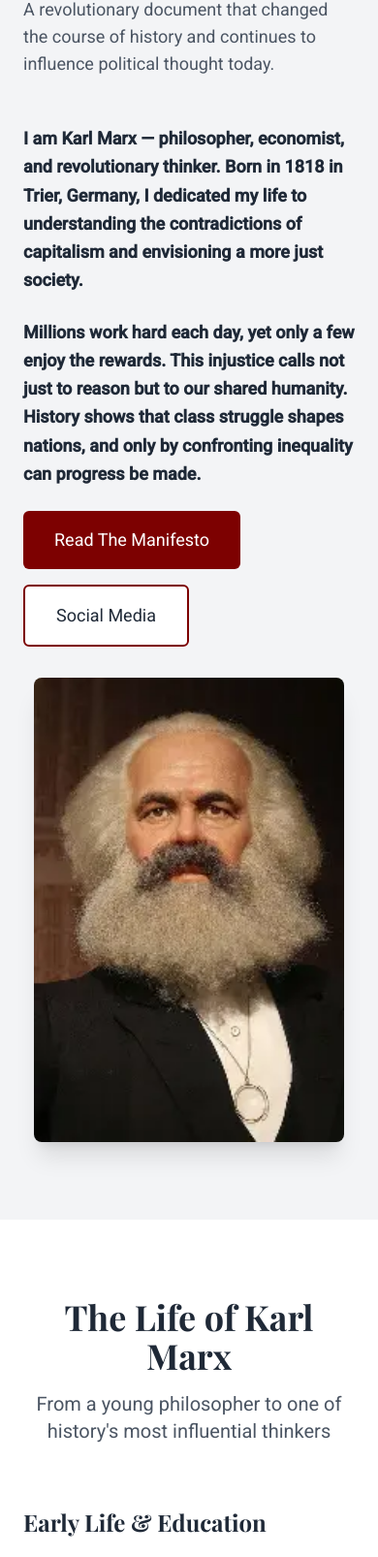
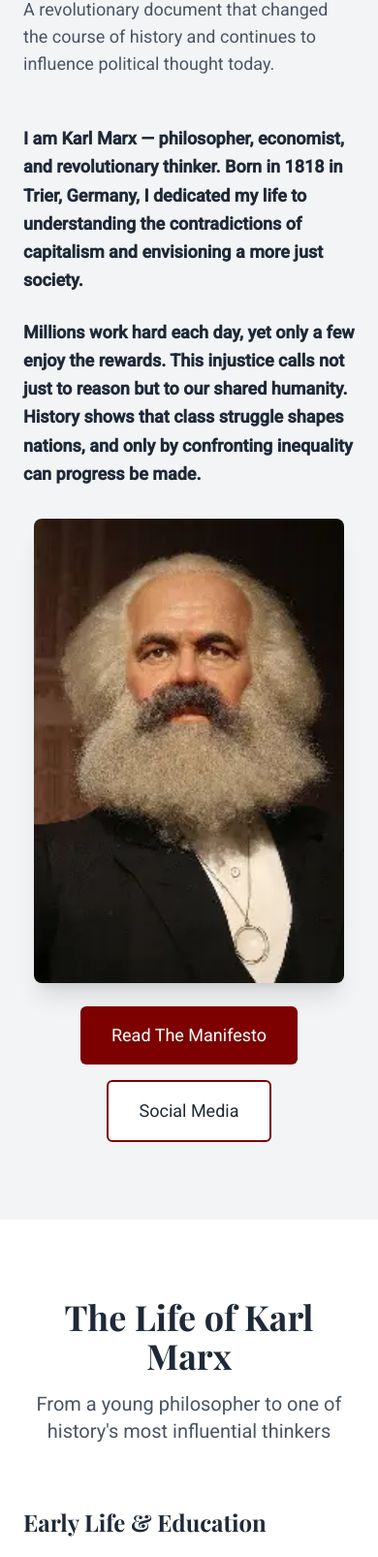
Before and after one commit to victoromerocord/Karl-Marx-mock-website, a plain HTML site: page index.html in a window 390 px wide. Shown: the part 240-1846 px from the top of the page at 97% size. Drawn offline with nearby package versions, Linux system fonts and the light colour scheme.

Commit message:
Update index.html

```diff
--- a/index.html
+++ b/index.html
@@ -53,10 +53,10 @@
         </p>
       </div>
 
-      <!-- Text + Image row -->
-      <div class="mt-12 flex flex-col lg:flex-row items-start gap-8">
+      <!-- Text then Image -->
+      <div class="mt-12 space-y-8">
         <!-- TEXT -->
-        <div class="order-1 lg:order-1 flex-1 max-w-2xl">
+        <div class="max-w-2xl mx-auto">
           <p class="text-lg md:text-xl lg:text-2xl font-bold text-gray-800 mb-6 leading-relaxed">
             I am Karl Marx — philosopher, economist, and revolutionary thinker.
             Born in 1818 in Trier, Germany, I dedicated my life to understanding
@@ -68,20 +68,21 @@
             History shows that class struggle shapes nations, and only by confronting
             inequality can progress be made.
           </p>
+        </div>
 
-          <div class="flex flex-wrap gap-4">
+        <!-- IMAGE + BUTTONS -->
+        <div class="flex flex-col items-center space-y-6">
+          <img
+            src="KarlMarxpicture.webp"
+            alt="Karl Marx"
+            class="w-full max-w-xs sm:max-w-sm md:max-w-md lg:max-w-lg h-auto object-contain rounded-lg shadow-xl"
+          />
+
+          <!-- Buttons aligned with image -->
+          <div class="flex flex-wrap justify-center gap-4">
             <a href="Communistman.html" class="button bg-[var(--primary)] hover:bg-[var(--primary-hover)] text-[var(--on-primary)] px-8 py-4 rounded-md text-lg">Read The Manifesto</a>
             <a href="socialmedia.html" class="button bg-white hover:bg-gray-100 text-gray-800 border-2 border-[var(--primary)] hover:border-[var(--primary-hover)] px-8 py-4 rounded-md text-lg">Social Media</a>
           </div>
-        </div>
-
-        <!-- IMAGE -->
-        <div class="order-2 lg:order-2 lg:basis-[28rem] shrink-0 w-full lg:w-auto">
-          <img
-            src="KarlMarxpicture.webp"
-            alt="Karl Marx"
-            class="w-full max-w-xs sm:max-w-sm md:max-w-md lg:w-[28rem] h-auto object-contain mx-auto lg:mx-auto rounded-lg shadow-xl"
-          />
         </div>
       </div>
     </div>
@@ -107,7 +108,7 @@
         </div>
 
         <div class="space-y-6">
-          <!-- (Optional) Add a timeline or portrait card here -->
+          <!-- optional right column content -->
         </div>
       </div>
     </div>
@@ -135,4 +136,16 @@
         <div>
           <h3 class="text-2xl font-bold text-gray-800 mb-6">Revolutionary Times</h3>
           <p class="text-gray-600 mb-6">
-            The 1840s were a period of political upheaval across Europe. Revolutionary movements in Fr
+            The 1840s were a period of political upheaval across Europe. Revolutionary movements in France, Germany, and other countries sought to overthrow monarchies and establish more democratic forms of government.
+          </p>
+          <p class="text-gray-600 mb-6">
+            Marx and Engels wrote The Communist Manifesto during this turbulent period, intending it as a call to action for workers across Europe. Though the revolutions of 1848 were largely suppressed, the ideas in the Manifesto would continue to inspire movements for generations.
+          </p>
+        </div>
+      </div>
+    </div>
+  </section>
+
+  <script>feather.replace();</script>
+</body>
+</html>
```
